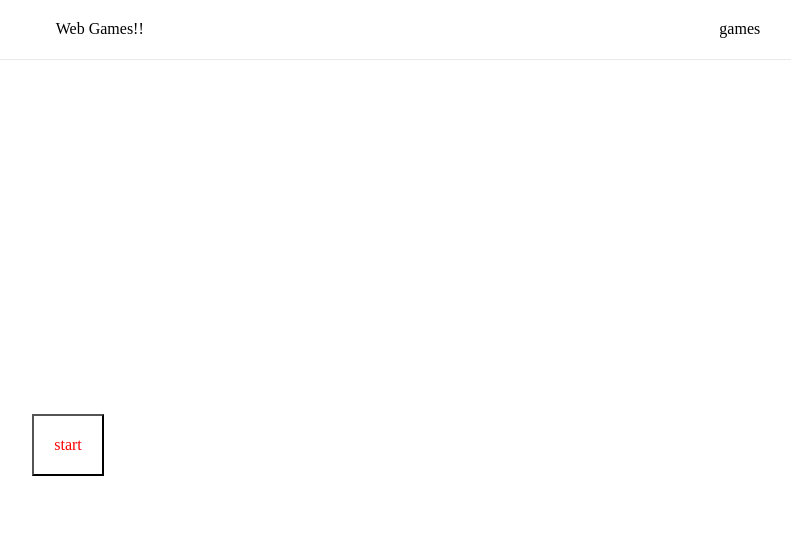
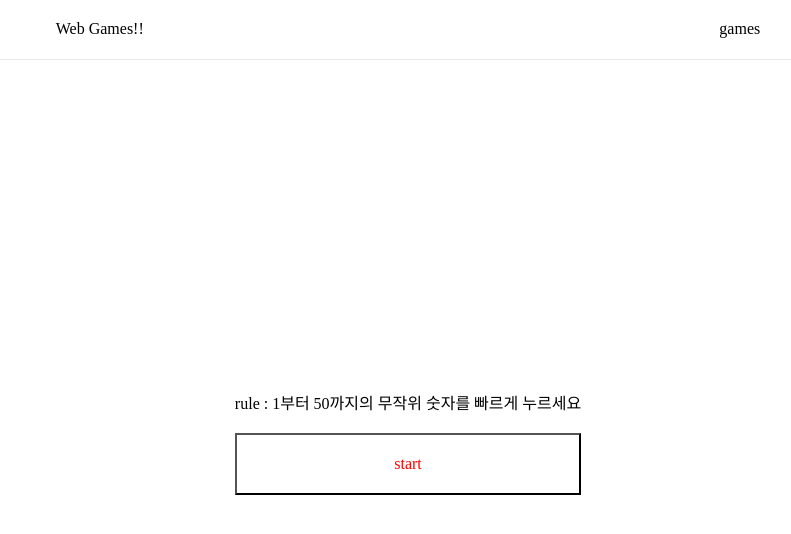
Before and after one commit to pho9902/webGames, a Next.js app: page /onetofifty in a window 1280 px wide. Shown: the top 534 px of the page, without its empty margins (232-1023 px from the left). Built offline with nearby package versions, Linux system fonts and the light colour scheme.

Commit message:
Add(1to50) : 1 to 50 룰설명 추가, 구현 완성)

```diff
--- a/src/components/OneToFifty/index.tsx
+++ b/src/components/OneToFifty/index.tsx
@@ -7,6 +7,7 @@ import {
   Btn,
   TimerContainer,
   Restart,
+  Rule,
 } from "./style";
 import Timer from "./Timer";
 
@@ -60,7 +61,10 @@ export default function OneToFifty() {
   return (
     <Wrap>
       {!gameFlag ? (
-        <Btn onClick={() => startGame()}>start</Btn>
+        <Rule>
+          <span>rule : 1부터 50까지의 무작위 숫자를 빠르게 누르세요</span>
+          <Btn onClick={() => startGame()}>start</Btn>
+        </Rule>
       ) : (
         <Body>
           {numbers.map((num, idx) => {
--- a/src/components/OneToFifty/style.ts
+++ b/src/components/OneToFifty/style.ts
@@ -3,6 +3,11 @@ import styled from "styled-components";
 interface Props {
   isBig: boolean;
 }
+
+export const Rule = styled.div`
+  display: flex;
+  flex-direction: column;
+`;
 
 export const Wrap = styled.div`
   width: 600px;
@@ -11,6 +16,7 @@ export const Wrap = styled.div`
   justify-content: center;
   align-items: center;
   flex-direction: column;
+  margin: 0 auto;
 `;
 
 export const CellContainer = styled.div<Props>`
@@ -43,6 +49,7 @@ export const H2 = styled.h2`
 `;
 
 export const Btn = styled.button`
+  margin-top: 20px;
   background: white;
   cursor: pointer;
   color: red;
```
